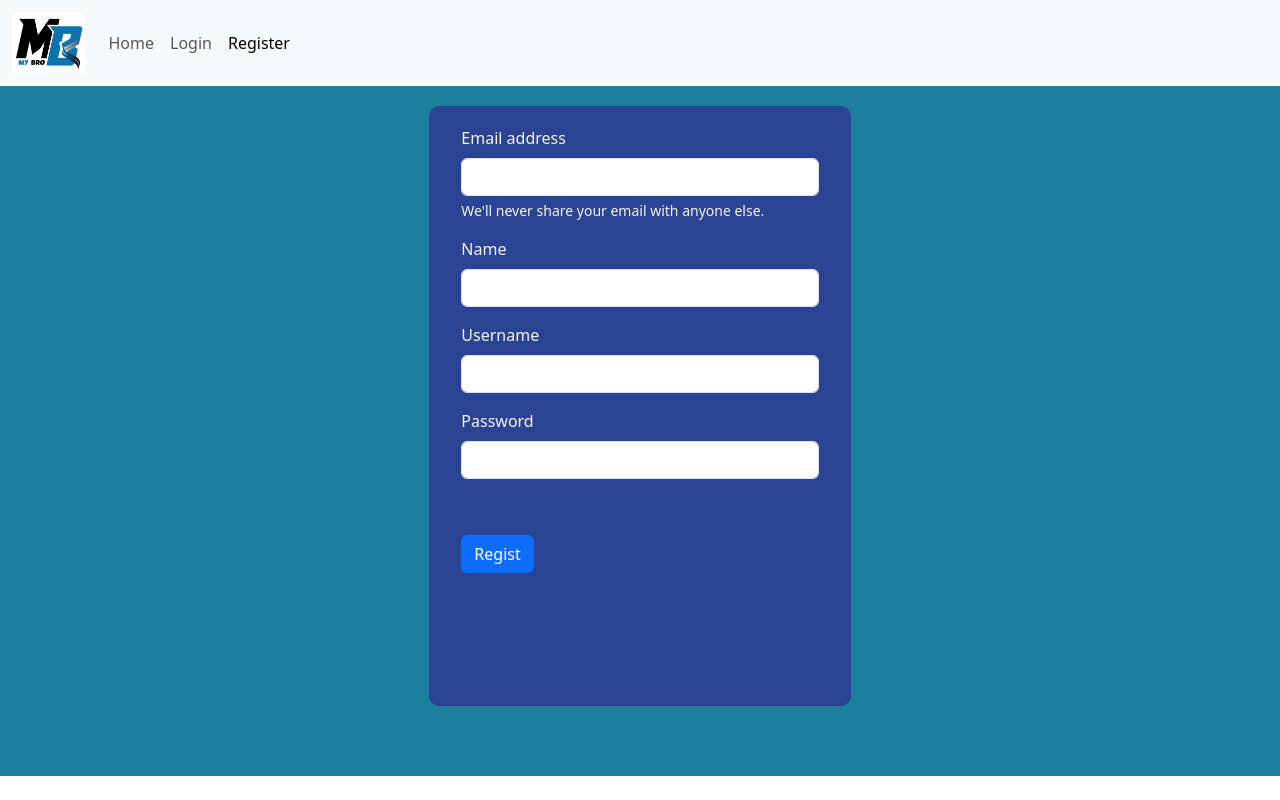
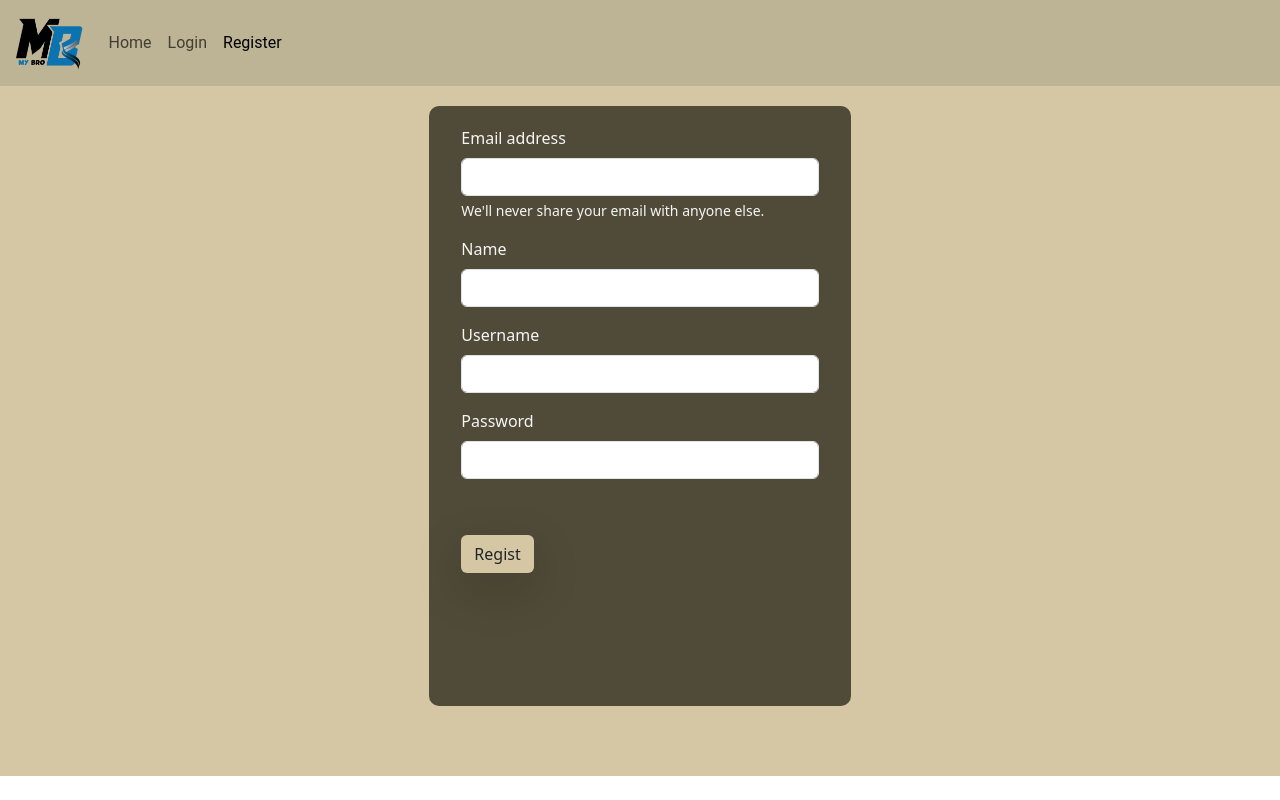
Before and after one commit to mfaishaldp/mfaishaldp.github.io, a plain HTML site: page myBro/indexRegistration.html in a window 1280 px wide. Drawn offline with nearby package versions, Linux system fonts and the light colour scheme.

Commit message:
Update indexRegistration.html

```diff
--- a/myBro/indexRegistration.html
+++ b/myBro/indexRegistration.html
@@ -3,7 +3,7 @@
 <head>
     <meta charset="UTF-8">
     <meta name="viewport" content="width=device-width, initial-scale=1.0">
-    <link rel="shortcut icon" type="image/jpg" href="./My Bro!.png"/>
+    <link rel="shortcut icon" type="image/jpg" href="./My_Bro.png"/>
     <title>MY BRO - Registration</title>
     <link
       href="https://cdn.jsdelivr.net/npm/bootstrap@5.3.3/dist/css/bootstrap.min.css"
@@ -17,20 +17,29 @@
         }
         .main {
             /* background-color: #46745d; */
-            background-color: #1c809c;
+            background-color: #D5C7A3;
             height: 690px;
         }
         .row label {
             color: whitesmoke;
         }
+
+        p {
+            color: #F6F0F0;
+            font-family: Roboto, system-ui, -apple-system, BlinkMacSystemFont, 'Segoe UI', Oxygen, Ubuntu, Cantarell, 'Open Sans', 'Helvetica Neue', sans-serif;
+        }
+
+        a {
+            font-family: Roboto, system-ui, -apple-system, BlinkMacSystemFont, 'Segoe UI', Oxygen, Ubuntu, Cantarell, 'Open Sans', 'Helvetica Neue', sans-serif;
+        }
     </style>
 
 </head>
 <body>
-    <nav class="navbar navbar-expand-lg bg-body-tertiary">
+    <nav class="navbar navbar-expand-lg" style="background-color: #BDB395;">
         <div class="container-fluid">
           <a class="navbar-brand" href="#">
-            <img src="My Bro!.png" style="height: 60px" />
+            <img src="My_Bro.png" style="height: 60px" />
           </a>
           <button
             class="navbar-toggler"
@@ -63,7 +72,7 @@
 
     <div class="row main">
         <div class="col"></div>
-        <div class="col" style="background-color: #2a4393; border-radius: 10px; height: 600px;">
+        <div class="col" style="background-color: #504B38; border-radius: 10px; height: 600px;">
             <div class="row">
                 <form>
                     <div class="mb-3">
@@ -87,7 +96,7 @@
             </div>
             <div class="row">
                 <div class="col">
-                    <button type="submit" onclick="registration()" class="btn btn-primary" id="botReg">Regist</button>
+                    <button type="submit" onclick="registration()" class="btn shadow-lg" id="botReg" style="background-color: #D5C7A3;">Regist</button>
                     <!-- <button onclick="toLoginPage()" class="btn btn-success">to Login Page</button> -->
                 </div>
             </div>
```
